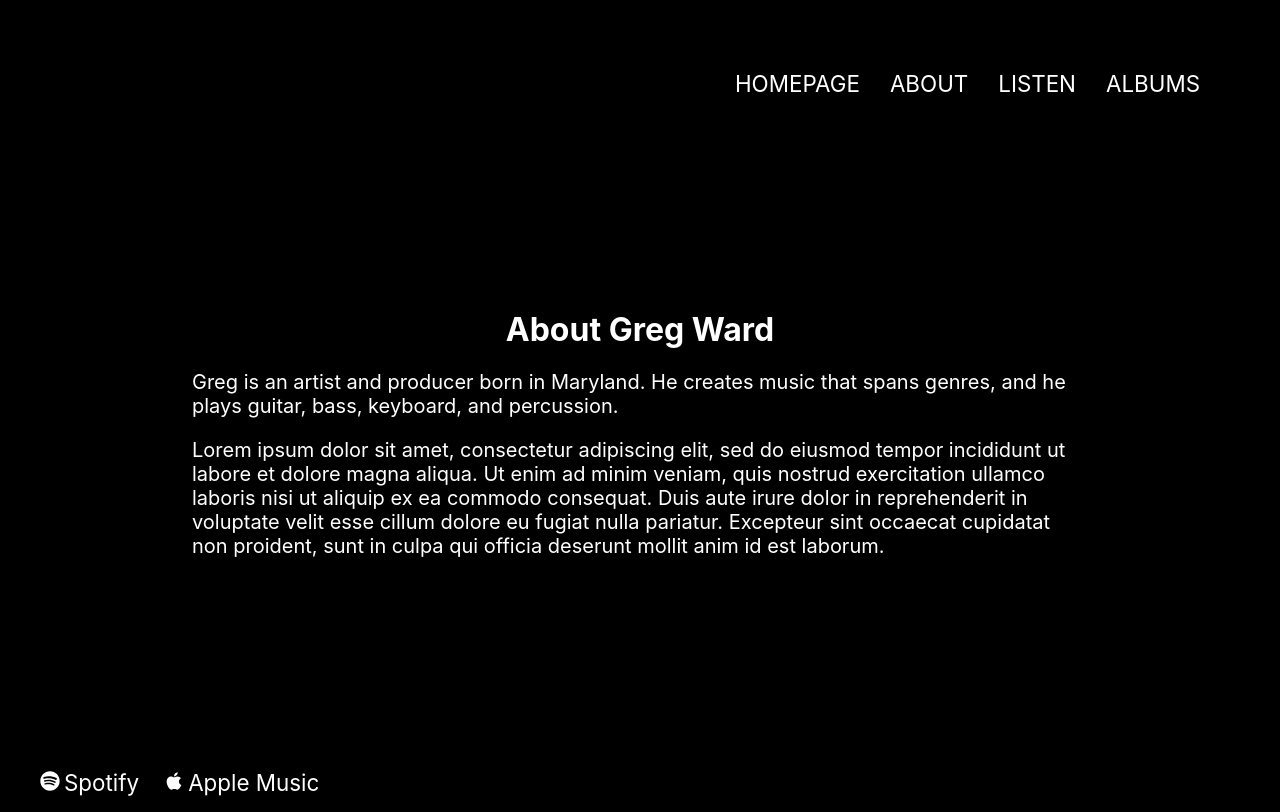
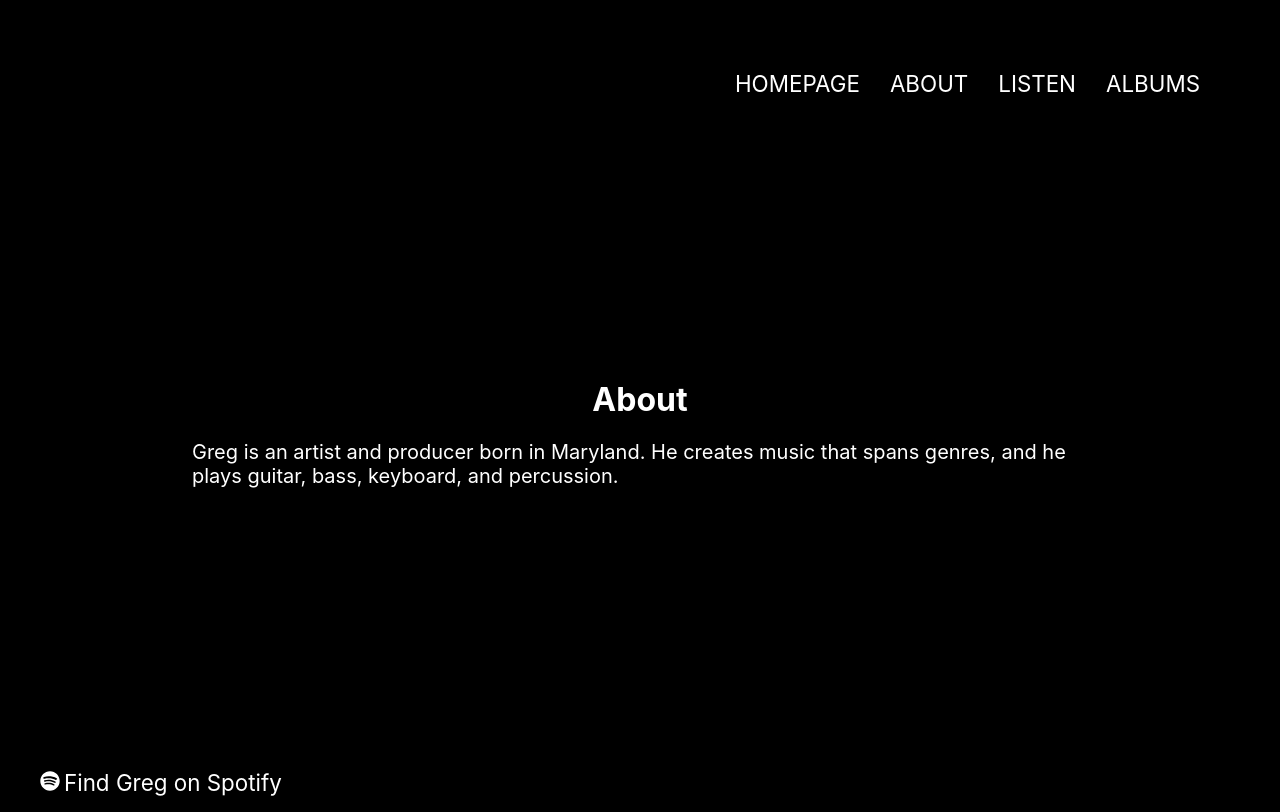
Before and after one commit to basiltime/greg_ward_music, a React (Create React App) app: page /about in a window 1280 px wide. Built offline with nearby package versions, Linux system fonts and the light colour scheme.

Commit message:
Get rid of dead link to apple music & lorem text in about copy.

```diff
--- a/src/App.css
+++ b/src/App.css
@@ -79,14 +79,14 @@ main h1 {
 }
 .home h1 {
   width: 100%;
-  font-size: 12vw;
+  font-size: 10vw;
   margin: 0;
   line-height: 1;
   text-align: center;
 }
 .home .animatedText {
   width: 100%;
-  font-size: 6vw;
+  font-size: 5vw;
   font-weight: 300;
   margin: 0;
   text-align: center;
@@ -132,7 +132,7 @@ a, a:hover, a:visited {
   top: 0;
   bottom: 0;
   opacity: 1;
-  animation: fadeOutIn 5s;
+  animation: fadeOutIn 8s;
   animation-direction: alternate-reverse;
   animation-iteration-count: infinite;
 }
@@ -144,7 +144,7 @@ a, a:hover, a:visited {
   top: 0;
   bottom: 0;
   opacity: 0;
-  animation: fadeInOut 5s;
+  animation: fadeInOut 8s;
   animation-direction: alternate-reverse;
   animation-iteration-count: infinite;
 }
--- a/src/App.js
+++ b/src/App.js
@@ -33,8 +33,8 @@ function App() {
 		<footer>
 			<nav>
 				<ul>
-					<li><a href="https://open.spotify.com/artist/226OGrNi54gah4MLcfrej8?si=_zuc1XuRRgm2nt3iXyLAyQ"><FaSpotify></FaSpotify>Spotify</a></li>
-					<li><a href="/"><FaApple></FaApple>Apple Music</a></li>
+					<li><a href="https://open.spotify.com/artist/226OGrNi54gah4MLcfrej8?si=_zuc1XuRRgm2nt3iXyLAyQ"><FaSpotify></FaSpotify>Find Greg on Spotify</a></li>
+					{/* <li><a href="/"><FaApple></FaApple>Apple Music</a></li> */}
 				</ul>
 			</nav>
 		</footer>
--- a/src/about.js
+++ b/src/about.js
@@ -2,9 +2,8 @@ export default function About() {
     return (
         <main class="about">
             <div>
-                <h1>About Greg Ward</h1>
+                <h1>About</h1>
                 <p>Greg is an artist and producer born in Maryland. He creates music that spans genres, and he plays guitar, bass, keyboard, and percussion.</p>
-                <p>Lorem ipsum dolor sit amet, consectetur adipiscing elit, sed do eiusmod tempor incididunt ut labore et dolore magna aliqua. Ut enim ad minim veniam, quis nostrud exercitation ullamco laboris nisi ut aliquip ex ea commodo consequat. Duis aute irure dolor in reprehenderit in voluptate velit esse cillum dolore eu fugiat nulla pariatur. Excepteur sint occaecat cupidatat non proident, sunt in culpa qui officia deserunt mollit anim id est laborum.</p>
             </div>
         </main>
     )
```
